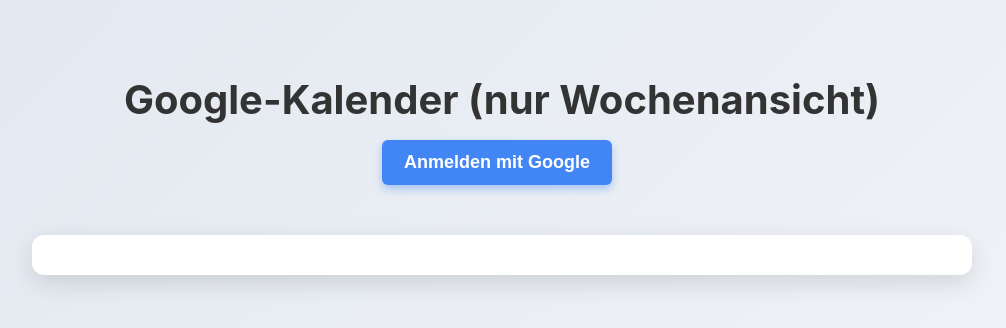
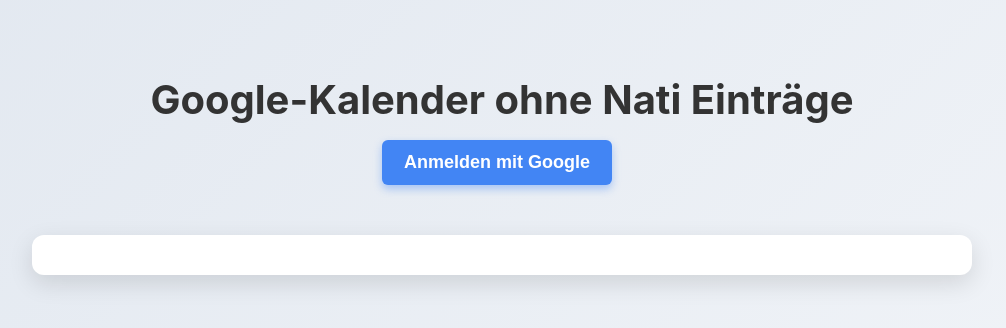
Before and after one commit to nilstellenbach/nlb-calendar-filtered, a plain HTML site: page index.html in a window 1280 px wide. Shown: the whole page, without its empty margins (138-1144 px from the left). Drawn offline with Linux system fonts and the light colour scheme.

Commit message:
header title

```diff
--- a/index.html
+++ b/index.html
@@ -70,7 +70,7 @@
   </style>
 </head>
 <body>
-  <h1>Google-Kalender (nur Wochenansicht)</h1>
+  <h1>Google-Kalender ohne Nati Einträge</h1>
   <button id="login_button">Anmelden mit Google</button>
   <button id="logout_button">Abmelden</button>
   <div id="calendar"></div>
```
